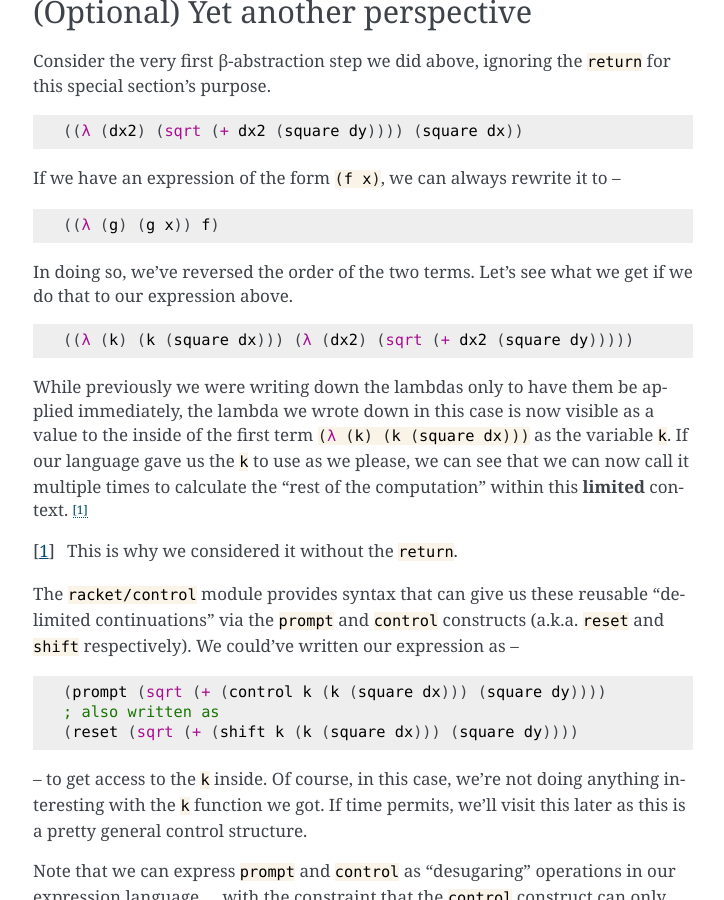
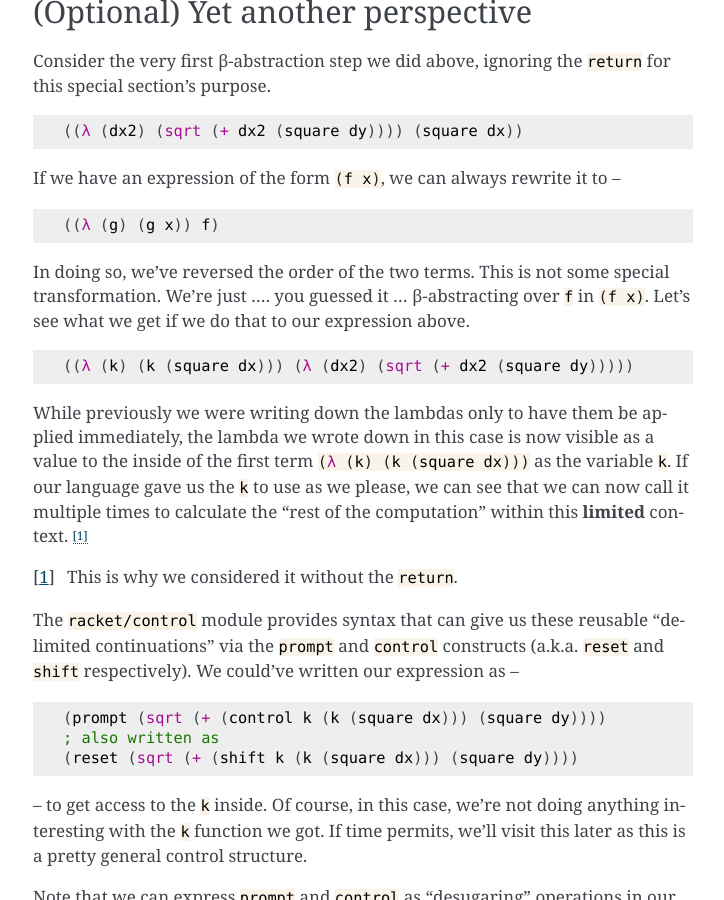
Before and after one commit to kreauniv/comp308, a Sphinx documentation site: the page built from source/control.rst, in a window 1280 px wide and 900 px high, scrolled down 6737 px. Shown: the whole window, without its empty margins (387-1111 px from the left). Built offline with Sphinx 7.4.7, drawn with Linux system fonts in a browser that asks for light colours.

```diff
--- a/source/control.rst
+++ b/source/control.rst
@@ -343,8 +345,10 @@ rewrite it to  --
 
     ((λ (g) (g x)) f)
 
-In doing so, we've reversed the order of the two terms. Let's see what we get
-if we do that to our expression above.
+In doing so, we've reversed the order of the two terms. This is not some
+special transformation. We're just .... you guessed it ... β-abstracting over
+:rkt:`f` in :rkt:`(f x)`. Let's see what we get if we do that to our expression
+above.
 
 .. code-block:: racket
 
```
Also changed, not shown: other parts of source/control.rst (+2 -0 lines).
